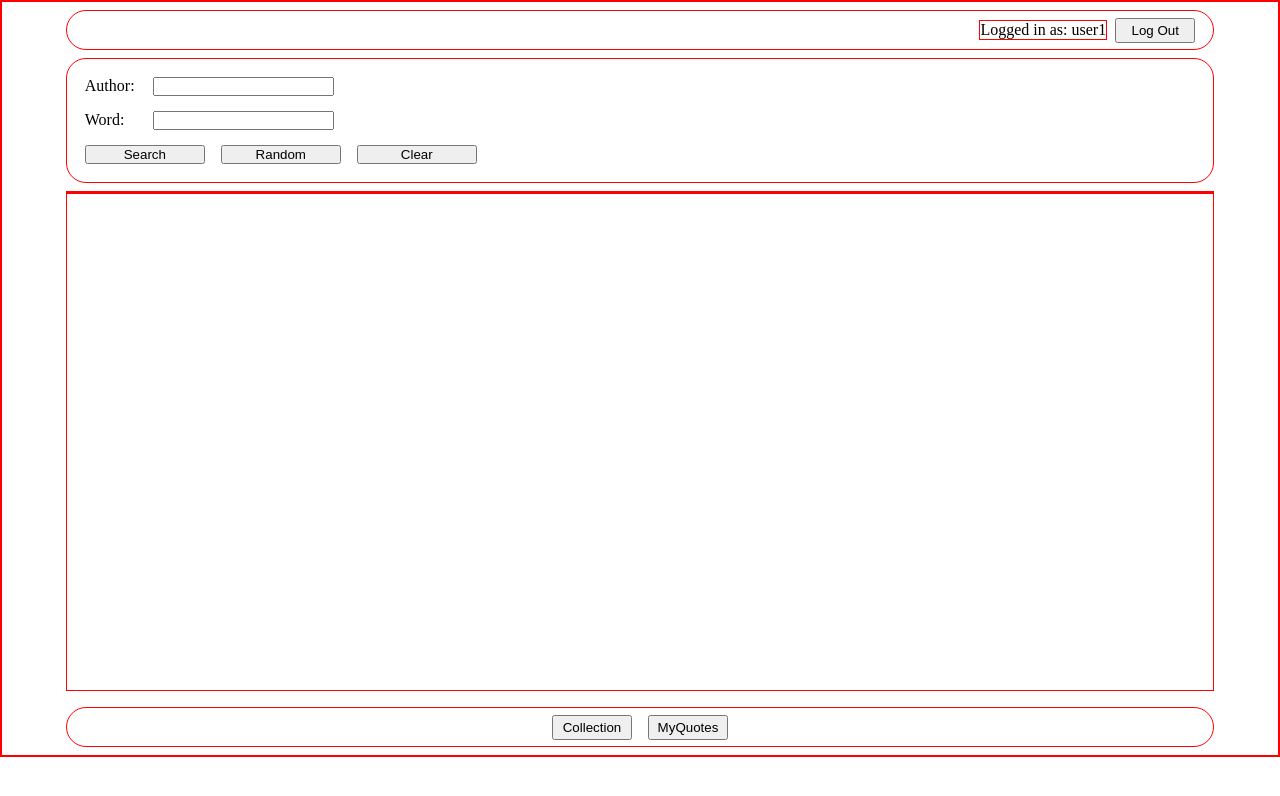
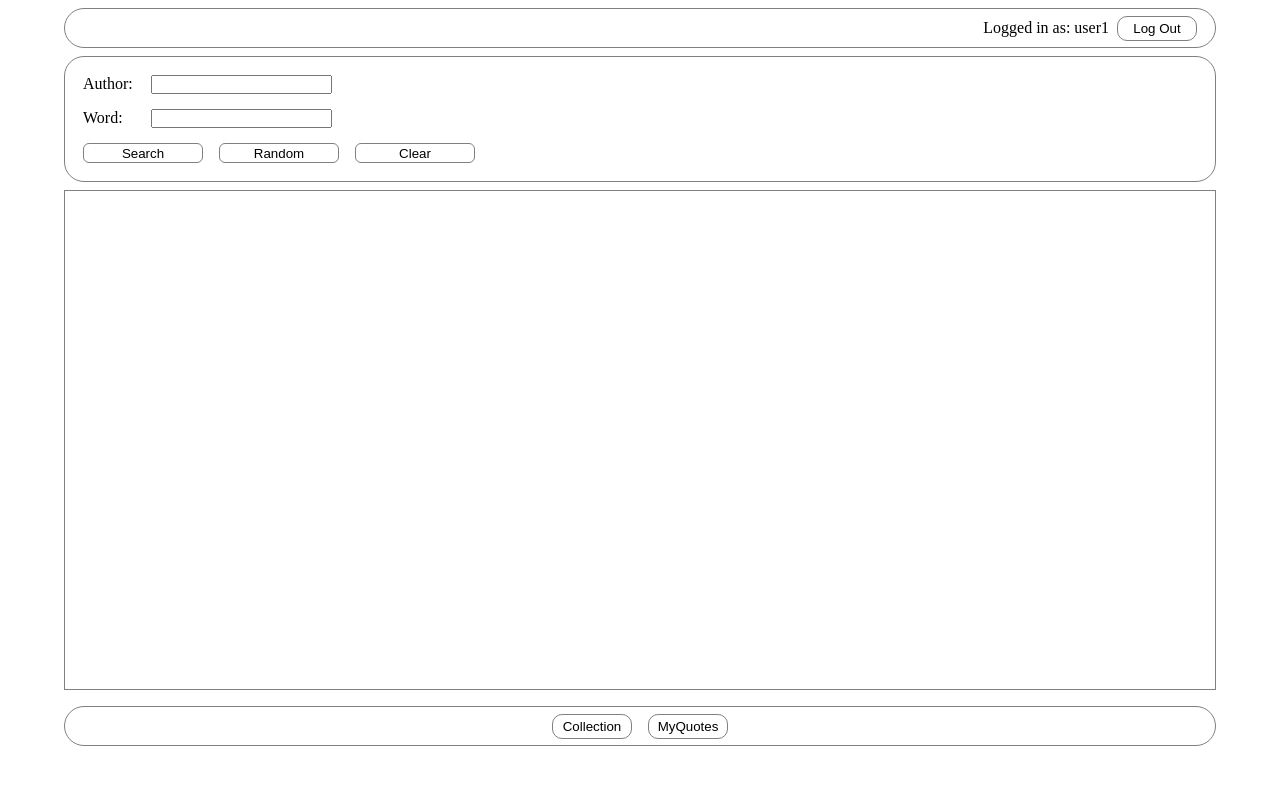
Before and after one commit to ricardopresto/quoteBox, a Vue app in the folder client/: page / in a window 1280 px wide. Shown: the top 796 px of the page. Built offline with nearby package versions, Linux system fonts and the light colour scheme.

Commit message:
minor styling changes

```diff
--- a/client/src/App.vue
+++ b/client/src/App.vue
@@ -219,10 +219,6 @@ export default {
   padding: 0;
   box-sizing: border-box;
 }
-
-div {
-  border: 1px solid red !important;
-}
 </style>
 
 <style scoped>
@@ -242,6 +238,11 @@ div {
 button {
   margin: 8px;
   width: 120px;
+  height: 20px;
+  appearance: none;
+  border: 1px solid grey;
+  border-radius: 6px;
+  background-color: white;
 }
 span {
   display: inline-block;
--- a/client/src/components/Footer.vue
+++ b/client/src/components/Footer.vue
@@ -28,5 +28,9 @@ button {
   width: 80px;
   height: 25px;
   margin: 8px;
+  appearance: none;
+  border: 1px solid grey;
+  border-radius: 10px;
+  background-color: white;
 }
 </style>
--- a/client/src/components/Header.vue
+++ b/client/src/components/Header.vue
@@ -37,5 +37,9 @@ button {
   width: 80px;
   height: 25px;
   margin: 8px;
+  appearance: none;
+  border: 1px solid grey;
+  border-radius: 10px;
+  background-color: white;
 }
 </style>
```
